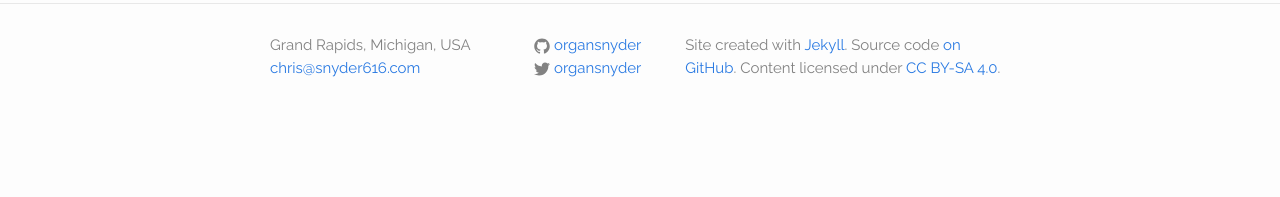
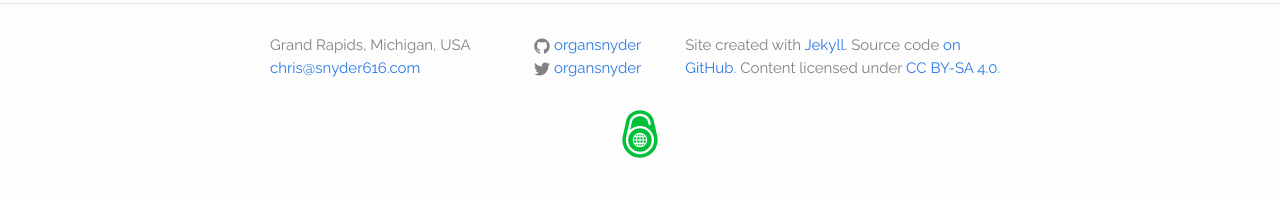
Before and after one commit to csnyder616/snyder616.com, a Jekyll site: the page built from index.html, in a window 1280 px wide. Shown: the part 360-557 px from the top of the page. Built offline with Jekyll 4.4.1, drawn with Linux system fonts in a browser that asks for light colours.

Commit message:
added IPv6 logo

```diff
--- a/_includes/footer.html
+++ b/_includes/footer.html
@@ -51,7 +51,9 @@
         </p>
       </div>
     </div>
-
+    <div class="footer-badges">
+	    <a href="http://www.worldipv6launch.org/"><img src="/images/ipv6.svg" class="badge" alt="IPv6 logo" title="IPv6 enabled"/></a>
+    </div>
   </div>
 
 </footer>
--- a/_sass/_layout.scss
+++ b/_sass/_layout.scss
@@ -140,6 +140,15 @@ $head-foreground: #e3e3e3;
     width:         calc(45% - (#{$spacing-unit} / 2));
 }
 
+.footer-badges {
+    text-align: center;
+    .badge {
+	    max-width: 150px;
+	    max-height: 50px;
+	    width: auto;
+	    height: auto;
+    }
+}
 @include media-query($on-laptop) {
     .footer-col-1,
     .footer-col-2 {
```
Also changed, not shown: images/ipv6.svg (added).
